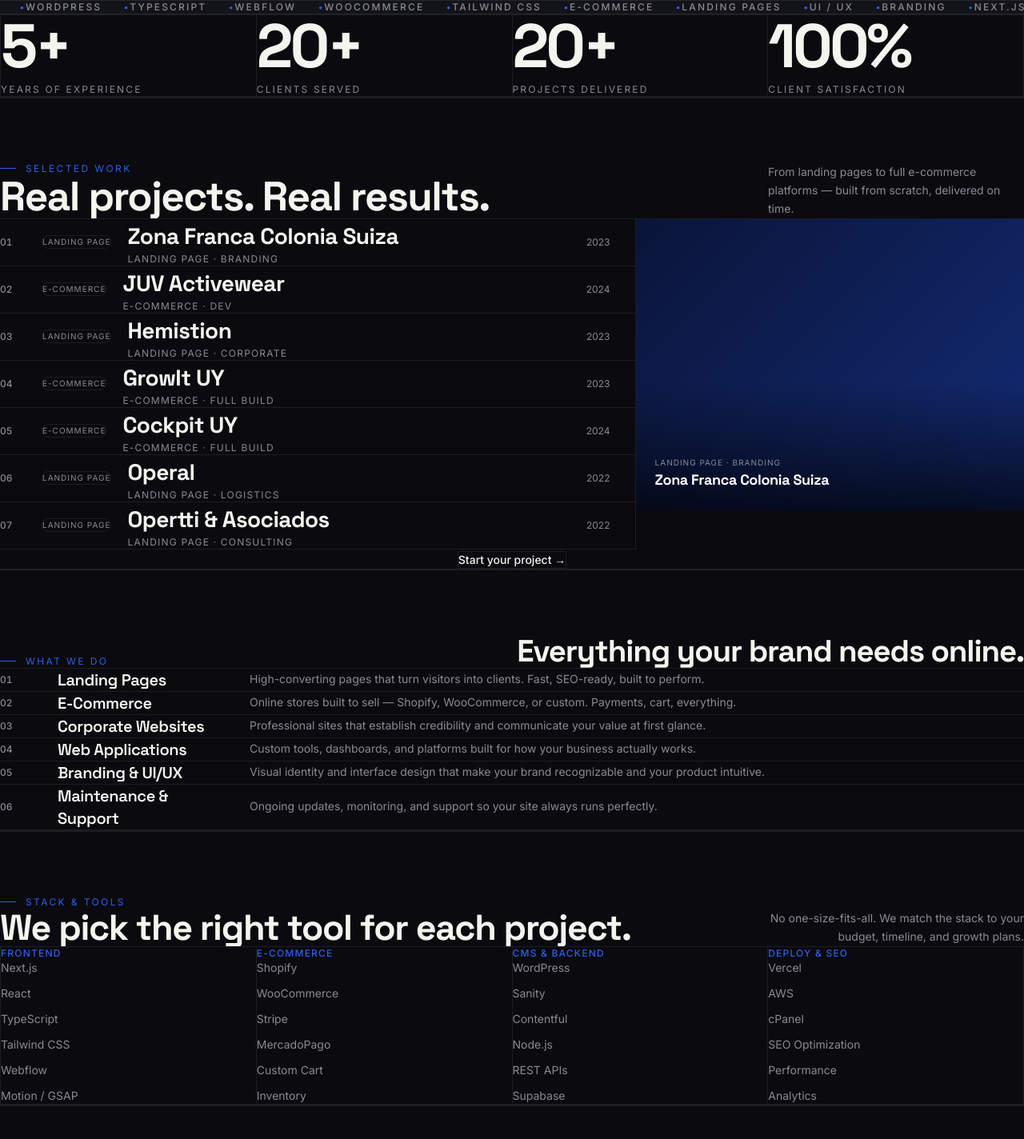
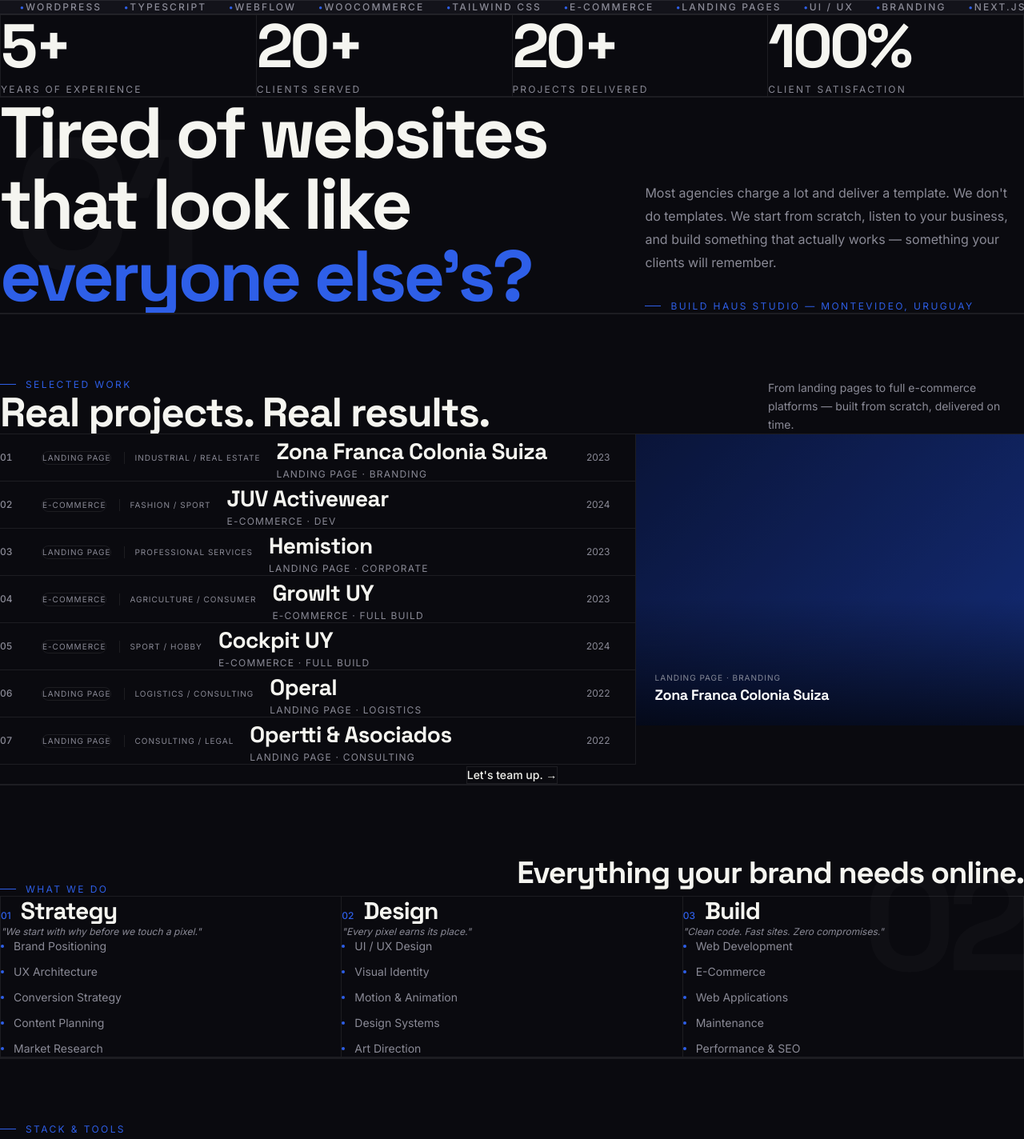
Before and after one commit to brunioper/web-build-haus, a Next.js app: page / in a window 1280 px wide. Shown: the part 800-2224 px from the top of the page at 80% size. Built offline with nearby package versions, Linux system fonts and the light colour scheme.

Commit message:
Apply redesign brief: opinionated copy, 3-pillar services, provocation block, industry tags, unified CTA

```diff
--- a/app/page.tsx
+++ b/app/page.tsx
@@ -3,6 +3,7 @@ import Hero from "@/components/Hero";
 import Marquee from "@/components/Marquee";
 import Stats from "@/components/Stats";
 import Work from "@/components/Work";
+import Provocation from "@/components/Provocation";
 import Services from "@/components/Services";
 import Technologies from "@/components/Technologies";
 import About from "@/components/About";
@@ -17,6 +18,7 @@ export default function Page() {
         <Hero />
         <Marquee />
         <Stats />
+        <Provocation />
         <Work />
         <Services />
         <Technologies />
--- /dev/null
+++ b/components/Provocation.tsx
@@ -0,0 +1,68 @@
+"use client";
+import { motion, type Variants } from "motion/react";
+import { useLang } from "@/components/LangContext";
+
+const EASE: [number,number,number,number] = [0.22,1,0.36,1];
+const lineVar: Variants = { hidden:{y:"108%",skewY:3,opacity:0}, show:{y:0,skewY:0,opacity:1,transition:{duration:1.1,ease:EASE}} };
+const stagger: Variants = { hidden:{}, show:{transition:{staggerChildren:0.12,delayChildren:0.1}} };
+
+const copy = {
+  en: {
+    headline: ["Tired of websites", "that look like", "everyone else's?"],
+    body: "Most agencies charge a lot and deliver a template. We don't do templates. We start from scratch, listen to your business, and build something that actually works — something your clients will remember.",
+    note: "Build Haus Studio — Montevideo, Uruguay",
+  },
+  es: {
+    headline: ["¿Cansado de sitios", "que parecen todos", "iguales?"],
+    body: "La mayoría cobra mucho y entrega una plantilla. Nosotros no hacemos plantillas. Empezamos desde cero, escuchamos tu negocio y construimos algo que funciona de verdad — algo que tus clientes van a recordar.",
+    note: "Build Haus Studio — Montevideo, Uruguay",
+  },
+};
+
+export default function Provocation() {
+  const { lang } = useLang();
+  const c = copy[lang];
+
+  return (
+    <section className="py-28 md:py-44 relative overflow-hidden" style={{ borderBottom:"1px solid var(--border)" }}>
+      {/* Large faint section number */}
+      <span className="absolute left-4 top-1/2 -translate-y-1/2 select-none pointer-events-none font-bold"
+        style={{ fontSize:"clamp(100px,18vw,240px)", color:"var(--text)", opacity:0.025, fontFamily:"var(--font-display)", letterSpacing:"-0.06em", lineHeight:1 }}>
+        01
+      </span>
+
+      <div className="relative z-10 max-w-7xl mx-auto px-6 lg:px-12">
+        <div className="grid md:grid-cols-[3fr_2fr] gap-16 md:gap-24 items-end">
+          {/* Left: big headline */}
+          <motion.div variants={stagger} initial="hidden" whileInView="show" viewport={{ once:true, margin:"-80px" }}>
+            {c.headline.map((line, i) => (
+              <div key={i} style={{ overflow:"hidden" }}>
+                <motion.h2 variants={lineVar}
+                  style={{ fontFamily:"var(--font-display)", fontSize:"clamp(40px,7vw,96px)", fontWeight:700,
+                    letterSpacing:"-0.04em", lineHeight:1.0,
+                    color: i === 2 ? "var(--accent)" : "var(--text)" }}>
+                  {line}
+                </motion.h2>
+              </div>
+            ))}
+          </motion.div>
+
+          {/* Right: body + label */}
+          <motion.div initial={{ opacity:0, y:24 }} whileInView={{ opacity:1, y:0 }}
+            viewport={{ once:true, margin:"-60px" }} transition={{ duration:0.8, delay:0.25 }}
+            className="flex flex-col gap-8">
+            <p className="text-base leading-[1.8]" style={{ color:"var(--muted)", fontFamily:"var(--font-body)" }}>
+              {c.body}
+            </p>
+            <div className="flex items-center gap-3">
+              <span className="w-5 h-px" style={{ background:"var(--accent)" }} />
+              <span className="text-xs uppercase tracking-[0.2em]" style={{ color:"var(--accent)", fontFamily:"var(--font-body)" }}>
+                {c.note}
+              </span>
+            </div>
+          </motion.div>
+        </div>
+      </div>
+    </section>
+  );
+}
--- a/components/Services.tsx
+++ b/components/Services.tsx
@@ -5,40 +5,116 @@ import { useLang } from "@/components/LangContext";
 
 const EASE: [number,number,number,number] = [0.22,1,0.36,1];
 
+const pillars = {
+  en: [
+    {
+      num:"01", name:"Strategy",
+      manifesto:"We start with why before we touch a pixel.",
+      items:["Brand Positioning","UX Architecture","Conversion Strategy","Content Planning","Market Research"],
+    },
+    {
+      num:"02", name:"Design",
+      manifesto:"Every pixel earns its place.",
+      items:["UI / UX Design","Visual Identity","Motion & Animation","Design Systems","Art Direction"],
+    },
+    {
+      num:"03", name:"Build",
+      manifesto:"Clean code. Fast sites. Zero compromises.",
+      items:["Web Development","E-Commerce","Web Applications","Maintenance","Performance & SEO"],
+    },
+  ],
+  es: [
+    {
+      num:"01", name:"Estrategia",
+      manifesto:"Empezamos con el porqué antes de tocar un píxel.",
+      items:["Posicionamiento de marca","Arquitectura UX","Estrategia de conversión","Planificación de contenido","Investigación de mercado"],
+    },
+    {
+      num:"02", name:"Diseño",
+      manifesto:"Cada píxel tiene un propósito.",
+      items:["UI / UX","Identidad visual","Motion & Animación","Sistemas de diseño","Dirección de arte"],
+    },
+    {
+      num:"03", name:"Desarrollo",
+      manifesto:"Código limpio. Sitios rápidos. Sin compromesos.",
+      items:["Desarrollo web","E-Commerce","Aplicaciones web","Mantenimiento","Rendimiento & SEO"],
+    },
+  ],
+};
+
 export default function Services() {
-  const { t } = useLang();
+  const { lang, t } = useLang();
   const [hovered, setHovered] = useState<number|null>(null);
+  const data = pillars[lang];
+
   return (
     <section id="services" className="py-24 md:py-40" style={{ borderBottom:"1px solid var(--border)" }}>
       <div className="max-w-7xl mx-auto px-6 lg:px-12">
-        <motion.div initial={{ scaleX:0 }} whileInView={{ scaleX:1 }} viewport={{ once:true }} transition={{ duration:0.9, ease:EASE }}
+        {/* Animated divider */}
+        <motion.div initial={{ scaleX:0 }} whileInView={{ scaleX:1 }} viewport={{ once:true }}
+          transition={{ duration:0.9, ease:EASE }}
           style={{ height:"1px", background:"var(--border)", transformOrigin:"left", marginBottom:"5rem" }} />
-        <div className="flex flex-col md:flex-row md:items-end md:justify-between gap-8 mb-16">
-          <motion.div initial={{ opacity:0, y:10 }} whileInView={{ opacity:1, y:0 }} viewport={{ once:true }} transition={{ duration:0.6 }} className="flex items-center gap-3">
+
+        {/* Large faint section number */}
+        <div className="relative">
+          <span className="absolute right-0 top-0 select-none pointer-events-none font-bold"
+            style={{ fontSize:"clamp(80px,14vw,180px)", color:"var(--text)", opacity:0.025, fontFamily:"var(--font-display)", letterSpacing:"-0.06em", lineHeight:1 }}>
+            02
+          </span>
+
+          {/* Header */}
+          <div className="flex flex-col md:flex-row md:items-end md:justify-between gap-6 mb-20 relative z-10">
+            <motion.div initial={{ opacity:0, y:10 }} whileInView={{ opacity:1, y:0 }} viewport={{ once:true }} transition={{ duration:0.6 }}
+              className="flex items-center gap-3">
               <span className="w-5 h-px" style={{ background:"var(--accent)" }} />
               <span className="text-xs uppercase tracking-[0.2em]" style={{ color:"var(--accent)", fontFamily:"var(--font-body)" }}>{t.services.label}</span>
             </motion.div>
             <div style={{ overflow:"hidden" }}>
-            <motion.h2 initial={{ y:"100%",opacity:0 }} whileInView={{ y:0,opacity:1 }} viewport={{ once:true }} transition={{ duration:1, ease:EASE }}
-              className="font-bold leading-[1.1]" style={{ fontFamily:"var(--font-display)", fontSize:"clamp(22px,3vw,42px)", color:"var(--text)", letterSpacing:"-0.03em" }}>
+              <motion.h2 initial={{ y:"100%",opacity:0 }} whileInView={{ y:0,opacity:1 }} viewport={{ once:true }}
+                transition={{ duration:1, ease:EASE }}
+                className="font-bold" style={{ fontFamily:"var(--font-display)", fontSize:"clamp(22px,3vw,42px)", color:"var(--text)", letterSpacing:"-0.03em" }}>
                 {t.services.headline}
               </motion.h2>
             </div>
           </div>
-        <div style={{ borderTop:"1px solid var(--border)" }}>
-          {t.services.items.map((s, i) => (
-            <motion.div key={i} initial={{ opacity:0, y:14 }} whileInView={{ opacity:1, y:0 }} viewport={{ once:true, margin:"-30px" }}
-              transition={{ duration:0.55, delay:i*0.06 }}
+
+          {/* 3-pillar grid */}
+          <div className="grid md:grid-cols-3 relative z-10"
+            style={{ borderLeft:"1px solid var(--border)", borderTop:"1px solid var(--border)" }}>
+            {data.map((pillar, i) => (
+              <motion.div key={i}
+                initial={{ opacity:0, y:20 }} whileInView={{ opacity:1, y:0 }}
+                viewport={{ once:true, margin:"-40px" }} transition={{ duration:0.6, delay:i*0.1 }}
                 onMouseEnter={() => setHovered(i)} onMouseLeave={() => setHovered(null)}
-              className="relative flex items-center gap-6 md:gap-12 py-6 md:py-7 cursor-default transition-colors duration-300 px-4 -mx-4"
-              style={{ borderBottom:"1px solid var(--border)", background:hovered===i?"var(--surface)":"transparent" }}>
-              <motion.div className="absolute left-0 top-0 bottom-0 w-0.5" animate={{ opacity:hovered===i?1:0 }} transition={{ duration:0.2 }} style={{ background:"var(--accent)" }} />
-              <span className="text-xs font-medium tabular-nums shrink-0 w-6" style={{ color:"var(--muted)", fontFamily:"var(--font-body)" }}>{s.num}</span>
-              <h3 className="text-lg md:text-xl font-semibold shrink-0 w-36 md:w-48" style={{ fontFamily:"var(--font-display)", color:"var(--text)", letterSpacing:"-0.02em" }}>{s.title}</h3>
-              <p className="hidden md:block text-sm leading-relaxed flex-1" style={{ color:"var(--muted)", fontFamily:"var(--font-body)" }}>{s.desc}</p>
-              <motion.span animate={{ opacity:hovered===i?1:0, x:hovered===i?0:-8 }} transition={{ duration:0.2 }} className="text-lg shrink-0 ml-auto" style={{ color:"var(--accent)" }}>↗</motion.span>
+                className="flex flex-col p-8 md:p-10 transition-colors duration-300 cursor-default"
+                style={{ borderRight:"1px solid var(--border)", borderBottom:"1px solid var(--border)",
+                  background: hovered===i ? "var(--surface)" : "transparent" }}>
+                {/* Number + name */}
+                <div className="flex items-baseline gap-3 mb-2">
+                  <span className="text-xs font-medium" style={{ color:"var(--accent)", fontFamily:"var(--font-body)" }}>{pillar.num}</span>
+                  <h3 className="text-2xl md:text-3xl font-bold" style={{ fontFamily:"var(--font-display)", color:"var(--text)", letterSpacing:"-0.03em" }}>
+                    {pillar.name}
+                  </h3>
+                </div>
+
+                {/* Manifesto */}
+                <p className="text-xs italic mb-8" style={{ color:"var(--muted)", fontFamily:"var(--font-body)" }}>
+                  "{pillar.manifesto}"
+                </p>
+
+                {/* Sub-services */}
+                <ul className="flex flex-col gap-3 mt-auto">
+                  {pillar.items.map((item, j) => (
+                    <li key={j} className="flex items-center gap-3 text-sm"
+                      style={{ color:"var(--muted)", fontFamily:"var(--font-body)" }}>
+                      <span className="w-1 h-1 rounded-full shrink-0" style={{ background:"var(--accent)" }} />
+                      {item}
+                    </li>
+                  ))}
+                </ul>
               </motion.div>
             ))}
+          </div>
         </div>
       </div>
     </section>
--- a/components/Work.tsx
+++ b/components/Work.tsx
@@ -60,9 +60,13 @@ export default function Work() {
                   {String(i+1).padStart(2,"0")}
                 </span>
 
-                {/* Tag pill */}
+                {/* Tag pills */}
                 <span className="relative z-10 hidden sm:inline-flex shrink-0 text-[10px] uppercase tracking-widest px-2 py-0.5 rounded-full border"
                   style={{ borderColor:"var(--border)", color:"var(--muted)", fontFamily:"var(--font-body)" }}>{p.tag}</span>
+                {"industry" in p && (
+                  <span className="relative z-10 hidden lg:inline-flex shrink-0 text-[10px] uppercase tracking-widest px-2 py-0.5"
+                    style={{ color:"var(--muted)", fontFamily:"var(--font-body)", borderLeft:"1px solid var(--border)", paddingLeft:"0.75rem", marginLeft:"-0.25rem" }}>{(p as typeof p & {industry:string}).industry}</span>
+                )}
 
                 {/* Title */}
                 <div className="relative z-10 flex-1 min-w-0">
--- a/lib/i18n.ts
+++ b/lib/i18n.ts
@@ -2,12 +2,12 @@ export type Lang = "en" | "es";
 
 export const dict = {
   en: {
-    nav: { work:"Work", services:"Services", stack:"Stack", about:"About", contact:"Contact", cta:"Start a project" },
+    nav: { work:"Work", services:"Services", stack:"Stack", about:"About", contact:"Contact", cta:"Let's team up." },
     hero: {
       location:"Based in Montevideo, Uruguay",
       line1:"We build digital", line2:"experiences that", line3:"convert.",
-      sub:"Landing pages, e-commerce & web apps for brands that want real results.",
-      cta:"Start a project", scroll:"Scroll",
+      sub:"No templates. No shortcuts. Sites built from scratch for brands that mean business.",
+      cta:"Let's team up.", scroll:"Scroll",
     },
     marquee:["Next.js","React","Shopify","WordPress","TypeScript","Webflow","WooCommerce","Tailwind CSS","E-Commerce","Landing Pages","UI / UX","Branding"],
     stats:[
@@ -19,15 +19,15 @@ export const dict = {
     work:{
       label:"Selected work", headline:"Real projects. Real results.",
       sub:"From landing pages to full e-commerce platforms — built from scratch, delivered on time.",
-      cta:"Start your project",
+      cta:"Let's team up.",
       items:[
-        {title:"Zona Franca Colonia Suiza",category:"Landing Page · Branding",desc:"Full landing page for a Swiss-Uruguayan free trade zone.",year:"2023",url:"https://www.zonafrancacoloniasuiza.com/",gradient:"linear-gradient(135deg,#0D1B4B,#1A3A9E)",tag:"Landing Page"},
-        {title:"JUV Activewear",category:"E-Commerce · Dev",desc:"Ongoing development & support for an Israeli activewear brand.",year:"2024",url:"https://juv-activewear.co.il/",gradient:"linear-gradient(135deg,#3D0A00,#B83200)",tag:"E-Commerce"},
-        {title:"Hemistion",category:"Landing Page · Corporate",desc:"Corporate landing page built from scratch for professional services.",year:"2023",url:"https://hemistion.com/web/index.php",gradient:"linear-gradient(135deg,#070E1C,#1A3A6C)",tag:"Landing Page"},
-        {title:"GrowIt UY",category:"E-Commerce · Full Build",desc:"Full e-commerce platform for a home hydroponics brand.",year:"2023",url:"https://growituy.com/",gradient:"linear-gradient(135deg,#081A08,#1A5A1A)",tag:"E-Commerce"},
-        {title:"Cockpit UY",category:"E-Commerce · Full Build",desc:"Custom e-commerce store for sim racing cockpits.",year:"2024",url:"https://cockpituy.com/",gradient:"linear-gradient(135deg,#05080F,#0E2040)",tag:"E-Commerce"},
-        {title:"Operal",category:"Landing Page · Logistics",desc:"Conversion-focused landing for a logistics consulting firm.",year:"2022",url:"https://operal.com.uy/",gradient:"linear-gradient(135deg,#0A1E2E,#1A5A8A)",tag:"Landing Page"},
-        {title:"Opertti & Asociados",category:"Landing Page · Consulting",desc:"Professional site for a trade & logistics consulting firm.",year:"2022",url:"https://operttiasociados.net/",gradient:"linear-gradient(135deg,#141414,#3A3A3A)",tag:"Landing Page"},
+        {title:"Zona Franca Colonia Suiza",category:"Landing Page · Branding",desc:"Full landing page for a Swiss-Uruguayan free trade zone.",year:"2023",url:"https://www.zonafrancacoloniasuiza.com/",gradient:"linear-gradient(135deg,#0D1B4B,#1A3A9E)",tag:"Landing Page",industry:"Industrial / Real Estate"},
+        {title:"JUV Activewear",category:"E-Commerce · Dev",desc:"Ongoing development & support for an Israeli activewear brand.",year:"2024",url:"https://juv-activewear.co.il/",gradient:"linear-gradient(135deg,#3D0A00,#B83200)",tag:"E-Commerce",industry:"Fashion / Sport"},
+        {title:"Hemistion",category:"Landing Page · Corporate",desc:"Corporate landing page built from scratch for professional services.",year:"2023",url:"https://hemistion.com/web/index.php",gradient:"linear-gradient(135deg,#070E1C,#1A3A6C)",tag:"Landing Page",industry:"Professional Services"},
+        {title:"GrowIt UY",category:"E-Commerce · Full Build",desc:"Full e-commerce platform for a home hydroponics brand.",year:"2023",url:"https://growituy.com/",gradient:"linear-gradient(135deg,#081A08,#1A5A1A)",tag:"E-Commerce",industry:"Agriculture / Consumer"},
+        {title:"Cockpit UY",category:"E-Commerce · Full Build",desc:"Custom e-commerce store for sim racing cockpits.",year:"2024",url:"https://cockpituy.com/",gradient:"linear-gradient(135deg,#05080F,#0E2040)",tag:"E-Commerce",industry:"Sport / Hobby"},
+        {title:"Operal",category:"Landing Page · Logistics",desc:"Conversion-focused landing for a logistics consulting firm.",year:"2022",url:"https://operal.com.uy/",gradient:"linear-gradient(135deg,#0A1E2E,#1A5A8A)",tag:"Landing Page",industry:"Logistics / Consulting"},
+        {title:"Opertti & Asociados",category:"Landing Page · Consulting",desc:"Professional site for a trade & logistics consulting firm.",year:"2022",url:"https://operttiasociados.net/",gradient:"linear-gradient(135deg,#141414,#3A3A3A)",tag:"Landing Page",industry:"Consulting / Legal"},
       ],
     },
     services:{
@@ -55,12 +55,12 @@ export const dict = {
       label:"About us", headline:"5 years building what moves brands forward.",
       body1:"We are Build Haus Studio — a web design and development studio based in Montevideo, Uruguay. Since 2019, we\'ve built landing pages, e-commerce stores, and web apps for brands across Latin America, Israel, and beyond.",
       body2:"We care about results, not just aesthetics. Every project starts with understanding your business goals — and ends with a product that converts.",
-      cta:"Get in touch", location:"Montevideo, Uruguay", founded:"Founded 2019",
+      cta:"Let's team up.", location:"Montevideo, Uruguay", founded:"Founded 2019",
     },
     contact:{
       label:"Let\'s work together", headline:"Ready to build something great?",
       body:"Tell us about your project and we\'ll get back to you within 24 hours.",
-      cta:"Get in touch", email:"hello@buildhausstudio.com", or:"or email us directly",
+      cta:"Let's team up.", email:"hello@buildhausstudio.com", or:"or reach us directly",
     },
     footer:{
       tagline:"Crafting digital products since 2019.", location:"Montevideo, Uruguay",
@@ -68,12 +68,12 @@ export const dict = {
     },
   },
   es: {
-    nav:{ work:"Proyectos", services:"Servicios", stack:"Stack", about:"Nosotros", contact:"Contacto", cta:"Iniciar proyecto" },
+    nav:{ work:"Proyectos", services:"Servicios", stack:"Stack", about:"Nosotros", contact:"Contacto", cta:"Hablemos." },
     hero:{
       location:"Con base en Montevideo, Uruguay",
       line1:"Construimos experiencias", line2:"digitales que", line3:"convierten.",
-      sub:"Landing pages, e-commerce y apps web para marcas que buscan resultados reales.",
-      cta:"Iniciar proyecto", scroll:"Explorar",
+      sub:"Sin plantillas. Sin atajos. Sitios construidos desde cero para marcas que van en serio.",
+      cta:"Hablemos.", scroll:"Explorar",
     },
     marquee:["Next.js","React","Shopify","WordPress","TypeScript","Webflow","WooCommerce","Tailwind CSS","E-Commerce","Landing Pages","UI / UX","Branding"],
     stats:[
@@ -85,15 +85,15 @@ export const dict = {
     work:{
       label:"Trabajo seleccionado", headline:"Proyectos reales. Resultados reales.",
       sub:"Desde landing pages hasta plataformas de e-commerce — construidas desde cero, entregadas a tiempo.",
-      cta:"Iniciar tu proyecto",
+      cta:"Hablemos.",
       items:[
-        {title:"Zona Franca Colonia Suiza",category:"Landing Page · Branding",desc:"Landing page completa para una zona franca suizo-uruguaya.",year:"2023",url:"https://www.zonafrancacoloniasuiza.com/",gradient:"linear-gradient(135deg,#0D1B4B,#1A3A9E)",tag:"Landing Page"},
-        {title:"JUV Activewear",category:"E-Commerce · Desarrollo",desc:"Desarrollo y soporte para una marca israelí de ropa deportiva.",year:"2024",url:"https://juv-activewear.co.il/",gradient:"linear-gradient(135deg,#3D0A00,#B83200)",tag:"E-Commerce"},
-        {title:"Hemistion",category:"Landing Page · Corporativo",desc:"Landing page corporativa desde cero para servicios profesionales.",year:"2023",url:"https://hemistion.com/web/index.php",gradient:"linear-gradient(135deg,#070E1C,#1A3A6C)",tag:"Landing Page"},
-        {title:"GrowIt UY",category:"E-Commerce · Full Build",desc:"Plataforma de e-commerce para una marca de huerta hidropónica.",year:"2023",url:"https://growituy.com/",gradient:"linear-gradient(135deg,#081A08,#1A5A1A)",tag:"E-Commerce"},
-        {title:"Cockpit UY",category:"E-Commerce · Full Build",desc:"Tienda online para cockpits de simulación de carreras.",year:"2024",url:"https://cockpituy.com/",gradient:"linear-gradient(135deg,#05080F,#0E2040)",tag:"E-Commerce"},
-        {title:"Operal",category:"Landing Page · Logística",desc:"Landing orientada a conversión para una consultora de logística.",year:"2022",url:"https://operal.com.uy/",gradient:"linear-gradient(135deg,#0A1E2E,#1A5A8A)",tag:"Landing Page"},
-        {title:"Opertti & Asociados",category:"Landing Page · Consultoría",desc:"Sitio profesional para una consultora de comercio y logística.",year:"2022",url:"https://operttiasociados.net/",gradient:"linear-gradient(135deg,#141414,#3A3A3A)",tag:"Landing Page"},
+        {title:"Zona Franca Colonia Suiza",category:"Landing Page · Branding",desc:"Landing page completa para una zona franca suizo-uruguaya.",year:"2023",url:"https://www.zonafrancacoloniasuiza.com/",gradient:"linear-gradient(135deg,#0D1B4B,#1A3A9E)",tag:"Landing Page",industry:"Industrial / Real Estate"},
+        {title:"JUV Activewear",category:"E-Commerce · Desarrollo",desc:"Desarrollo y soporte para una marca israelí de ropa deportiva.",year:"2024",url:"https://juv-activewear.co.il/",gradient:"linear-gradient(135deg,#3D0A00,#B83200)",tag:"E-Commerce",industry:"Fashion / Sport"},
+        {title:"Hemistion",category:"Landing Page · Corporativo",desc:"Landing page corporativa desde cero para servicios profesionales.",year:"2023",url:"https://hemistion.com/web/index.php",gradient:"linear-gradient(135deg,#070E1C,#1A3A6C)",tag:"Landing Page",industry:"Professional Services"},
+        {title:"GrowIt UY",category:"E-Commerce · Full Build",desc:"Plataforma de e-commerce para una marca de huerta hidropónica.",year:"2023",url:"https://growituy.com/",gradient:"linear-gradient(135deg,#081A08,#1A5A1A)",tag:"E-Commerce",industry:"Agriculture / Consumer"},
+        {title:"Cockpit UY",category:"E-Commerce · Full Build",desc:"Tienda online para cockpits de simulación de carreras.",year:"2024",url:"https://cockpituy.com/",gradient:"linear-gradient(135deg,#05080F,#0E2040)",tag:"E-Commerce",industry:"Sport / Hobby"},
+        {title:"Operal",category:"Landing Page · Logística",desc:"Landing orientada a conversión para una consultora de logística.",year:"2022",url:"https://operal.com.uy/",gradient:"linear-gradient(135deg,#0A1E2E,#1A5A8A)",tag:"Landing Page",industry:"Logistics / Consulting"},
+        {title:"Opertti & Asociados",category:"Landing Page · Consultoría",desc:"Sitio profesional para una consultora de comercio y logística.",year:"2022",url:"https://operttiasociados.net/",gradient:"linear-gradient(135deg,#141414,#3A3A3A)",tag:"Landing Page",industry:"Consulting / Legal"},
       ],
     },
     services:{
@@ -121,12 +121,12 @@ export const dict = {
       label:"Quiénes somos", headline:"5 años construyendo lo que impulsa marcas.",
       body1:"Somos Build Haus Studio — un estudio de diseño y desarrollo web con base en Montevideo, Uruguay. Desde 2019 construimos landing pages, tiendas online y apps web para marcas de América Latina, Israel y más.",
       body2:"Nos importan los resultados, no solo la estética. Cada proyecto comienza con entender tus objetivos y termina con un producto que convierte.",
-      cta:"Hablemos", location:"Montevideo, Uruguay", founded:"Fundado en 2019",
+      cta:"Hablemos.", location:"Montevideo, Uruguay", founded:"Fundado en 2019",
     },
     contact:{
       label:"Trabajemos juntos", headline:"¿Listo para construir algo grande?",
       body:"Cuéntanos sobre tu proyecto y te respondemos en menos de 24 horas.",
-      cta:"Contáctanos", email:"hello@buildhausstudio.com", or:"o escríbenos directamente",
+      cta:"Hablemos.", email:"hello@buildhausstudio.com", or:"o escríbenos directo",
     },
     footer:{
       tagline:"Creando productos digitales desde 2019.", location:"Montevideo, Uruguay",
```
Lines whose indentation alone changed are shown as unchanged.
